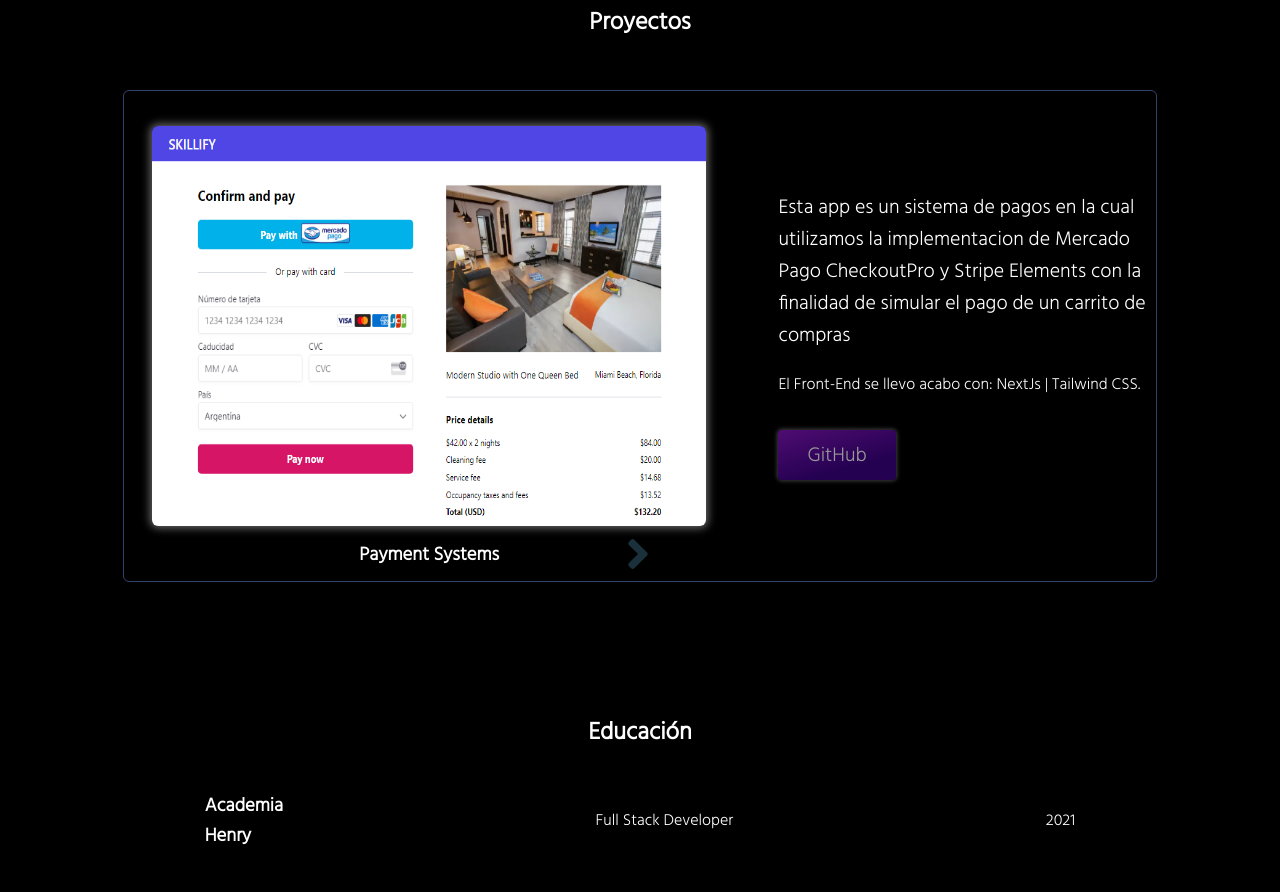
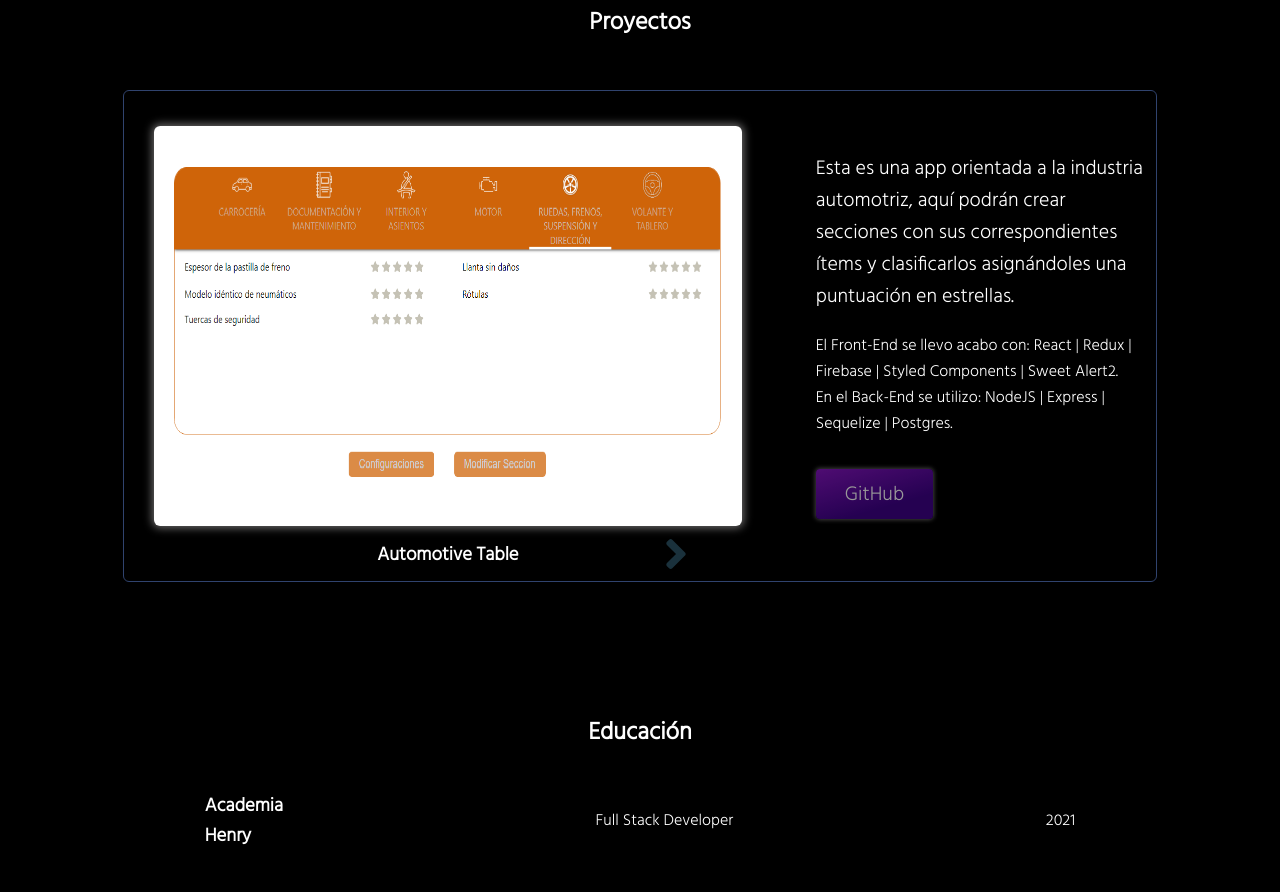
Before and after one commit to Franco-Aguero/Portafolio, a React (Create React App) app: page / in a window 1280 px wide. Shown: the part 2160-3052 px from the top of the page. Built offline with nearby package versions, Linux system fonts and the light colour scheme.

Commit message:
add a new project

```diff
--- a/src/Components/Project/informationUsed.js
+++ b/src/Components/Project/informationUsed.js
@@ -3,9 +3,21 @@ import NoteBlock from '../Images/BlockOfNote2.png';
 import Wallet from '../Images/wallet.png';
 import Skillify from '../Images/skillify.png';
 import LoginInterface from "../Images/loginInterface.png"
+import AutomotiveTable from "../Images/automotiveTable.png"
 const informationUsed = {
     sectionTitle: {es:"Proyectos", en:"",},
     projectList: [
+        {
+            name:"Automotive Table",
+            img:AutomotiveTable,
+            url:"https://github.com/Franco-Aguero/Automotive-Table",
+            FrontTech:"El Front-End se llevo acabo con: React | Redux | Firebase | Styled Components | Sweet Alert2.",
+            BackTech:"En el Back-End se utilizo: NodeJS | Express | Sequelize | Postgres.",
+            information:{
+                es: `Esta es una app orientada a la industria automotriz, aquí podrán crear secciones con sus correspondientes ítems y clasificarlos asignándoles una puntuación en estrellas.`,
+                en:``,
+            }
+        },
         {
             name:"Payment Systems",
             img:Skillify,
--- a/src/Components/Views/ProjectContainer.jsx
+++ b/src/Components/Views/ProjectContainer.jsx
@@ -11,7 +11,7 @@ function ProjectContainer({ image, nameProject, url, information, BackTech, Fron
                 <img src={image} alt={nameProject} />
 
                 {numPage > 0 && <FontAwesomeIcon icon={faAngleLeft} onClick={ () => cmb(numPage = --numPage)} id={s.BtnLeft} />}
-                {numPage < 4 && <FontAwesomeIcon icon={faAngleRight} onClick={ () => cmb(numPage = ++numPage)} id={s.BtnRight}/>}
+                {numPage < 5 && <FontAwesomeIcon icon={faAngleRight} onClick={ () => cmb(numPage = ++numPage)} id={s.BtnRight}/>}
             </div>
 
             <div className={s.row2}>
```
Also changed, not shown: src/Components/Images/automotiveTable.png (added).
